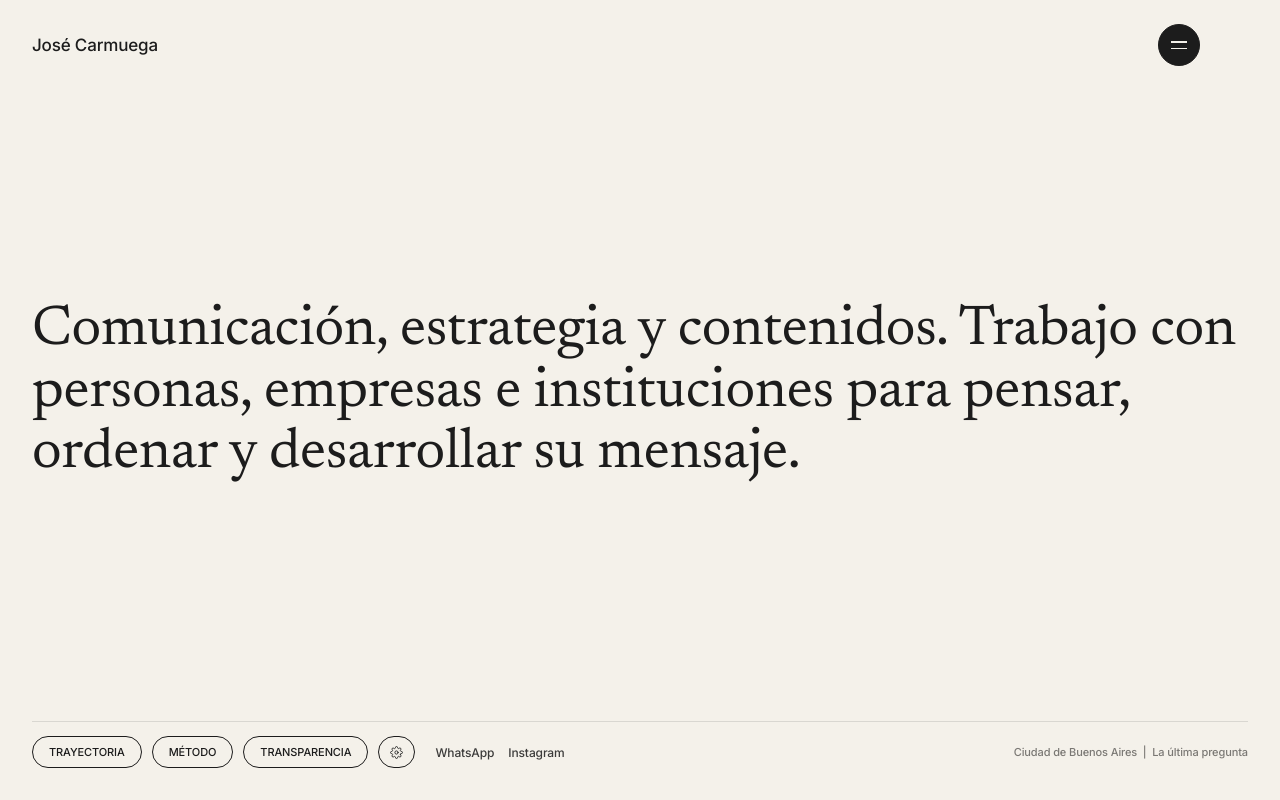
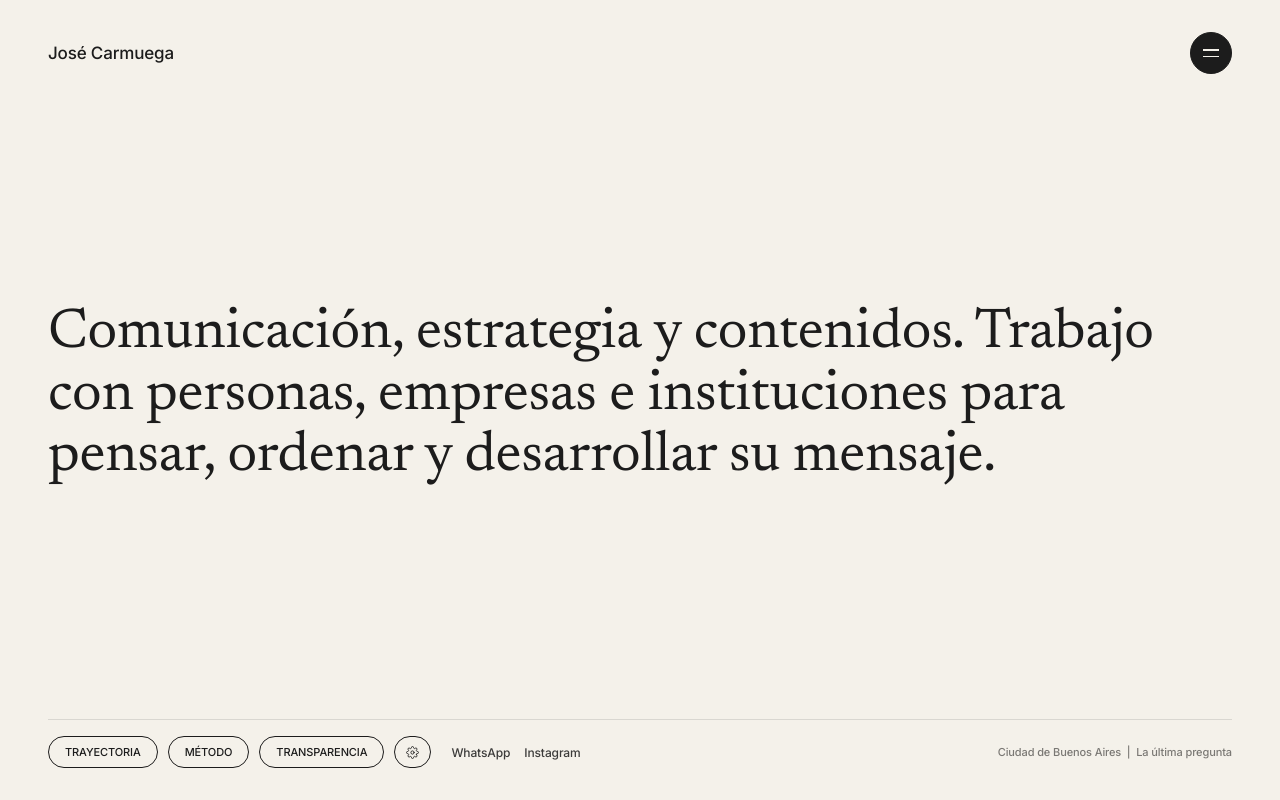
Before and after one commit to josephcanosa/josephcanosa.github.io, a plain HTML site: page index.html in a window 1280 px wide. Drawn offline with Linux system fonts and the light colour scheme.

Commit message:
Update styles.css

```diff
--- a/styles.css
+++ b/styles.css
@@ -1,9 +1,19 @@
+@import url('https://fonts.googleapis.com/css2?family=Inter:wght@400;500;600&family=Newsreader:ital,opsz,wght@0,6..72,400;0,6..72,500;1,6..72,400&display=swap');
+
+*,
+*::before,
+*::after {
+  box-sizing: border-box !important;
+}
+
 html, body {
-    margin: 0;
-    padding: 0;
-    overflow-x: hidden;
+  margin: 0 !important;
+  padding: 0 !important;
+  width: 100% !important;
+  min-height: 100% !important;
+  background-color: #F4F1EA !important;
+  overflow-x: hidden !important;
 }
-@import url('https://fonts.googleapis.com/css2?family=Inter:wght@400;500;600&family=Newsreader:ital,opsz,wght@0,6..72,400;0,6..72,500;1,6..72,400&display=swap');
 
 /* =========================================================
    1. ESTRUCTURA Y LIENZO A ANCHO COMPLETO
@@ -24,27 +34,18 @@ html, body {
   line-height: normal !important;
   text-align: left !important;
 
-  width: 100vw !important;
+  width: 100% !important;
+  max-width: 100% !important;
   min-height: 100vh !important;
   min-height: 100dvh !important;
   position: relative !important;
-  left: 50% !important;
-  right: 50% !important;
-  margin: 0 -50vw !important;
+  margin: 0 !important;
   padding: 32px !important;
   box-sizing: border-box !important;
-  box-shadow: 0 0 0 100vmax #F4F1EA !important;
-  clip-path: inset(0 -100vmax -100vmax -100vmax) !important;
 
   display: flex !important;
   flex-direction: column !important;
   justify-content: space-between !important;
-}
-
-.jc-page *,
-.jc-page *::before,
-.jc-page *::after {
-  box-sizing: border-box !important;
 }
 
 /* =========================================================
@@ -133,7 +134,7 @@ html, body {
   align-items: center !important;
   gap: 5px !important;
   padding: 0 !important;
-  margin: 0 -16px 0 auto !important;
+  margin: 0 0 0 auto !important;
   transition: background-color 0.2s ease, border-color 0.2s ease !important;
 }
 
@@ -184,7 +185,7 @@ html, body {
 .jc-page.jc-page.jc-page nav.jc-menu-panel {
   position: absolute !important;
   top: calc(100% + 10px) !important;
-  right: -16px !important;
+  right: 0 !important;
   z-index: 100 !important;
   min-width: 168px !important;
   width: auto !important;
@@ -239,9 +240,9 @@ html, body {
    5. TITULAR CENTRAL
    ========================================================= */
 .jc-hero {
-  padding: 40px 0 !important;
+  padding: 20px 0 !important;
   margin: 0 !important;
-  flex-grow: 1 !important;
+  flex: 1 1 auto !important;
   display: flex !important;
   align-items: center !important;
   background: none !important;
@@ -279,7 +280,7 @@ html, body {
    ========================================================= */
 .jc-footer {
   width: 100% !important;
-  padding: 24px 0 0 0 !important;
+  padding: 20px 0 0 0 !important;
   margin: 0 !important;
   background: none !important;
   border: 0 !important;
@@ -382,35 +383,34 @@ html, body {
    7. AJUSTES ESCRITORIO
    ========================================================= */
 @media (min-width: 769px) {
-  html, body {
-    overflow-y: auto !important;
-    height: auto !important;
+  /* Si la página no es scrolleable, la ventana queda bloqueada sin barras */
+  html:has(.jc-page:not(.jc-scrollable)),
+  body:has(.jc-page:not(.jc-scrollable)) {
+    overflow-y: hidden !important;
+    height: 100vh !important;
   }
 
   /* Vista pantalla fija (Home) */
   .jc-page:not(.jc-scrollable) {
-    min-height: 100vh !important;
     height: 100vh !important;
     max-height: 100vh !important;
-    padding: 24px 32px 32px 32px !important;
+    padding: 32px 48px !important;
     overflow: hidden !important;
   }
 
-  /* Solo si la barra negra de WordPress está visible (sesión iniciada): se descuenta su alto */
+  /* Si existiera barra de WordPress */
   body.admin-bar .jc-page:not(.jc-scrollable) {
-    min-height: calc(100vh - 32px) !important;
     height: calc(100vh - 32px) !important;
     max-height: calc(100vh - 32px) !important;
   }
 
-  /* Vista con scroll libre para páginas de lectura (Transparencia / Trayectoria) */
-  /* NOTA: Se unifica el padding inferior exactamente a 32px para igualar al index */
+  /* Vista con scroll libre para lecturas largas (Transparencia / Trayectoria) */
   .jc-page.jc-scrollable {
     height: auto !important;
     min-height: 100vh !important;
     max-height: none !important;
     overflow-y: visible !important;
-    padding: 32px 32px 32px 32px !important;
+    padding: 40px 48px !important;
   }
 
   .jc-hero {
@@ -418,16 +418,16 @@ html, body {
   }
 
   .jc-footer {
-    padding-top: 14px !important;
+    padding-top: 16px !important;
     margin-bottom: 0 !important;
   }
 
   .jc-page.jc-page.jc-page label.jc-menu-btn {
-    margin: 0 48px 0 auto !important;
+    margin: 0 !important;
   }
 
   .jc-page.jc-page.jc-page nav.jc-menu-panel {
-    right: 48px !important;
+    right: 0 !important;
   }
 }
 
@@ -439,14 +439,15 @@ html, body {
     padding: 24px 20px !important;
     height: auto !important;
     min-height: 100vh !important;
+    min-height: 100dvh !important;
   }
 
   .jc-page label.jc-menu-btn {
-    margin: 0 -8px 0 auto !important;
+    margin: 0 !important;
   }
 
   .jc-page nav.jc-menu-panel {
-    right: -8px !important;
+    right: 0 !important;
     min-width: 156px !important;
     border-radius: 20px !important;
   }
```
